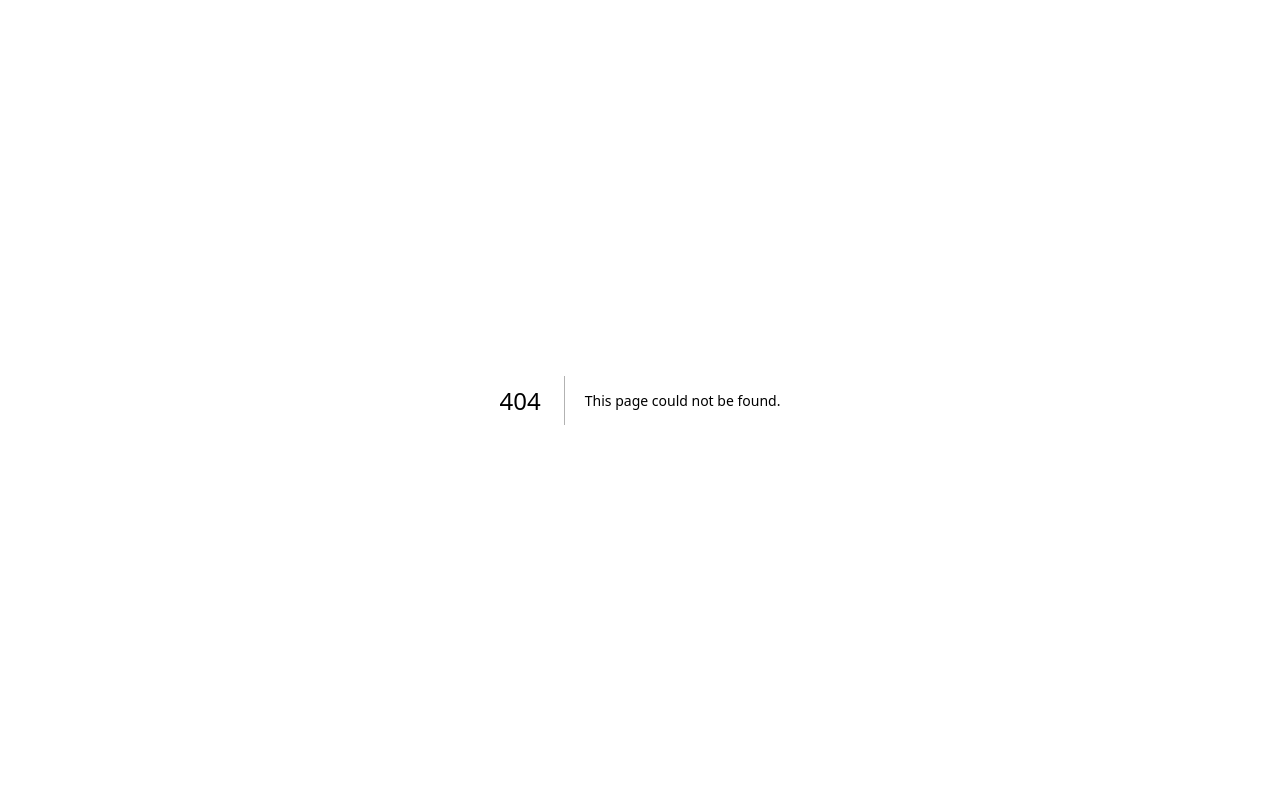
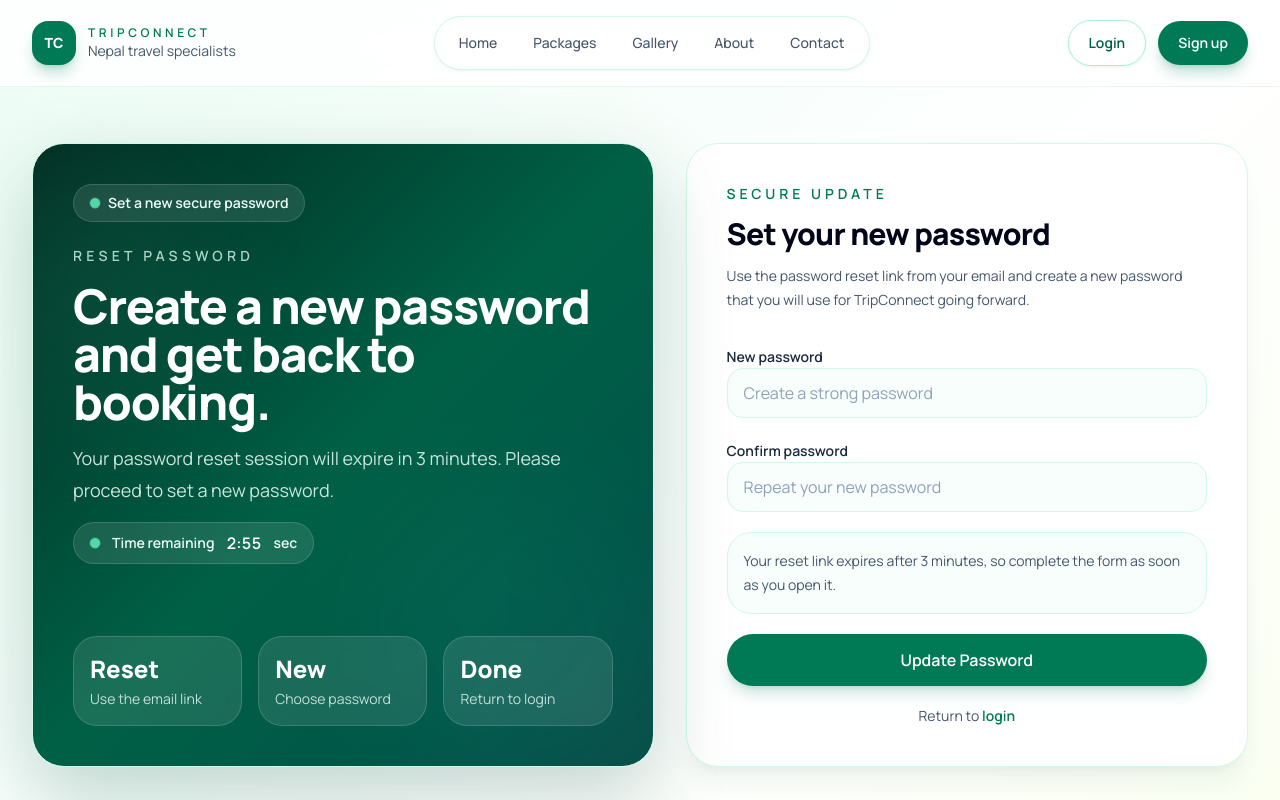
Before and after one commit to diwasbk/TripConnect, a Next.js app in the folder frontend/: page /reset-password in a window 1280 px wide. Before the commit this address had no page. Shown: the top 800 px of the page. Built offline with nearby package versions, Linux system fonts and the light colour scheme.

Commit message:
feat(auth): implement reset password section

```diff
--- /dev/null
+++ b/frontend/app/(auth)/reset-password/_components/reset-password-section.tsx
@@ -0,0 +1,127 @@
+"use client";
+import Link from "next/link";
+import { useEffect, useState } from "react";
+
+export default function ResetPasswordSection() {
+    const [remainingSeconds, setRemainingSeconds] = useState(180);
+
+    useEffect(() => {
+        const intervalId = window.setInterval(() => {
+            setRemainingSeconds((currentSeconds) => Math.max(currentSeconds - 1, 0));
+        }, 1000);
+
+        return () => window.clearInterval(intervalId);
+    }, []);
+
+    const minutes = Math.floor(remainingSeconds / 60);
+    const seconds = remainingSeconds % 60;
+
+    return (
+        <main className="mx-auto w-full max-w-7xl px-4 py-10 sm:px-6 lg:px-8 lg:py-14">
+            <div className="grid gap-8 lg:grid-cols-[1.05fr_0.95fr] lg:items-stretch">
+                <section className="relative overflow-hidden rounded-4xl border border-emerald-100 bg-linear-to-br from-emerald-950 via-emerald-800 to-teal-900 p-8 text-white shadow-[0_30px_80px_rgba(6,78,59,0.24)] sm:p-10">
+                    <div className="absolute inset-0 opacity-25">
+                        <div className="absolute -left-20 top-0 h-64 w-64 rounded-full bg-emerald-300/30 blur-3xl" />
+                        <div className="absolute bottom-0 right-0 h-72 w-72 rounded-full bg-teal-300/20 blur-3xl" />
+                    </div>
+
+                    <div className="relative z-10 flex h-full flex-col justify-between gap-10">
+                        <div className="space-y-6">
+                            <div className="inline-flex items-center gap-2 rounded-full border border-white/15 bg-white/10 px-4 py-2 text-sm font-semibold text-emerald-50 backdrop-blur">
+                                <span className="pulse-soft inline-flex h-2.5 w-2.5 rounded-full bg-emerald-300" />
+                                Set a new secure password
+                            </div>
+
+                            <div className="space-y-4">
+                                <p className="text-sm font-semibold uppercase tracking-[0.3em] text-emerald-100/80">Reset password</p>
+                                <h1 className="max-w-xl text-4xl font-black tracking-tight sm:text-5xl">
+                                    Create a new password and get back to booking.
+                                </h1>
+                                <p className="max-w-xl text-base leading-8 text-emerald-50/85 sm:text-lg">
+                                    Your password reset session will expire in 3 minutes. Please proceed to set a new password.
+                                </p>
+                                <div className="inline-flex items-center gap-3 rounded-full border border-white/15 bg-white/10 px-4 py-2 text-sm font-semibold text-emerald-50 backdrop-blur">
+                                    <span className="pulse-soft inline-flex h-2.5 w-2.5 rounded-full bg-emerald-300" />
+                                    <span>Time remaining</span>
+                                    <span className="tabular-nums text-base text-white">
+                                        {minutes}:{seconds.toString().padStart(2, "0")}
+                                    </span>
+                                    sec
+                                </div>
+                            </div>
+                        </div>
+
+                        <div className="grid gap-4 sm:grid-cols-3">
+                            <div className="rounded-3xl border border-white/15 bg-white/10 p-4 backdrop-blur">
+                                <p className="text-2xl font-black text-white">Reset</p>
+                                <p className="mt-1 text-sm text-emerald-50/80">Use the email link</p>
+                            </div>
+                            <div className="rounded-3xl border border-white/15 bg-white/10 p-4 backdrop-blur">
+                                <p className="text-2xl font-black text-white">New</p>
+                                <p className="mt-1 text-sm text-emerald-50/80">Choose password</p>
+                            </div>
+                            <div className="rounded-3xl border border-white/15 bg-white/10 p-4 backdrop-blur">
+                                <p className="text-2xl font-black text-white">Done</p>
+                                <p className="mt-1 text-sm text-emerald-50/80">Return to login</p>
+                            </div>
+                        </div>
+                    </div>
+                </section>
+
+                <form className="rounded-4xl border border-emerald-100 bg-white p-6 shadow-xl shadow-emerald-950/5 sm:p-8 lg:p-10">
+                    <div className="mb-8 space-y-3">
+                        <p className="text-sm font-semibold uppercase tracking-[0.28em] text-emerald-700">Secure update</p>
+                        <h2 className="text-3xl font-black tracking-tight text-slate-950">Set your new password</h2>
+                        <p className="max-w-xl text-sm leading-6 text-slate-600">
+                            Use the password reset link from your email and create a new password that you will use for TripConnect going forward.
+                        </p>
+                    </div>
+
+                    <div className="space-y-5">
+                        <div className="space-y-2">
+                            <label htmlFor="reset-password" className="text-sm font-semibold text-slate-800">New password</label>
+                            <input
+                                id="reset-password"
+                                name="newPassword"
+                                type="password"
+                                autoComplete="new-password"
+                                className="w-full rounded-2xl border border-emerald-100 bg-emerald-50/40 px-4 py-3 text-slate-950 outline-none transition-all placeholder:text-slate-400 focus:border-emerald-300 focus:bg-white focus:ring-4 focus:ring-emerald-100"
+                                placeholder="Create a strong password"
+                            />
+                        </div>
+
+                        <div className="space-y-2">
+                            <label htmlFor="reset-confirmPassword" className="text-sm font-semibold text-slate-800">Confirm password</label>
+                            <input
+                                id="reset-confirmPassword"
+                                name="confirmPassword"
+                                type="password"
+                                autoComplete="new-password"
+                                className="w-full rounded-2xl border border-emerald-100 bg-emerald-50/40 px-4 py-3 text-slate-950 outline-none transition-all placeholder:text-slate-400 focus:border-emerald-300 focus:bg-white focus:ring-4 focus:ring-emerald-100"
+                                placeholder="Repeat your new password"
+                            />
+                        </div>
+
+                        <div className="rounded-3xl border border-emerald-100 bg-emerald-50/40 p-4 text-sm leading-6 text-slate-600">
+                            Your reset link expires after 3 minutes, so complete the form as soon as you open it.
+                        </div>
+
+                        <button
+                            type="submit"
+                            className="inline-flex w-full items-center justify-center rounded-full bg-emerald-700 px-5 py-3.5 text-base font-semibold text-white shadow-lg shadow-emerald-700/20 transition-all duration-300 hover:-translate-y-0.5 hover:bg-emerald-800 cursor-pointer"
+                        >
+                            Update Password
+                        </button>
+
+                        <p className="text-center text-sm text-slate-600">
+                            Return to{" "}
+                            <Link href="/login" className="font-semibold text-emerald-700 hover:text-emerald-800">
+                                login
+                            </Link>
+                        </p>
+                    </div>
+                </form>
+            </div>
+        </main>
+    );
+}
--- /dev/null
+++ b/frontend/app/(auth)/reset-password/page.tsx
@@ -0,0 +1,13 @@
+import NavBar from "@/app/(public)/_components/navbar";
+import ResetPasswordSection from "./_components/reset-password-section";
+import Footer from "@/app/(public)/_components/footer";
+
+export default function HomePage() {
+    return (
+        <div className="relative bg-linear-to-br from-emerald-50 via-white to-lime-50">
+            <NavBar />
+            <ResetPasswordSection />
+            <Footer />
+        </div>
+    );
+}
```
